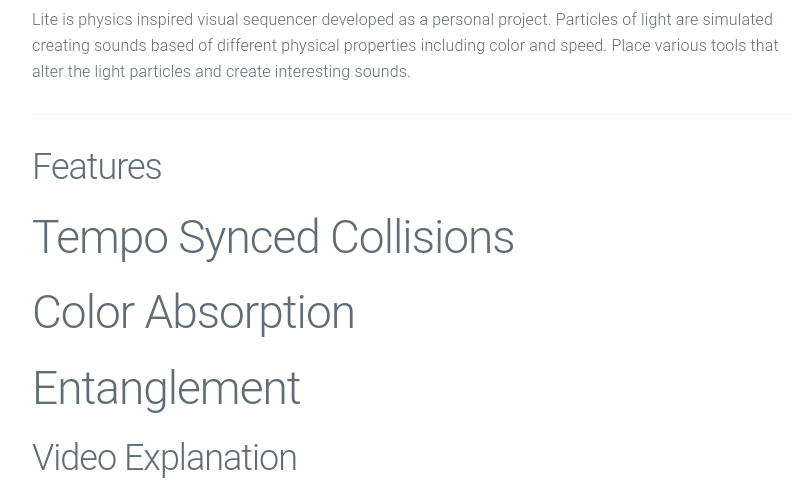
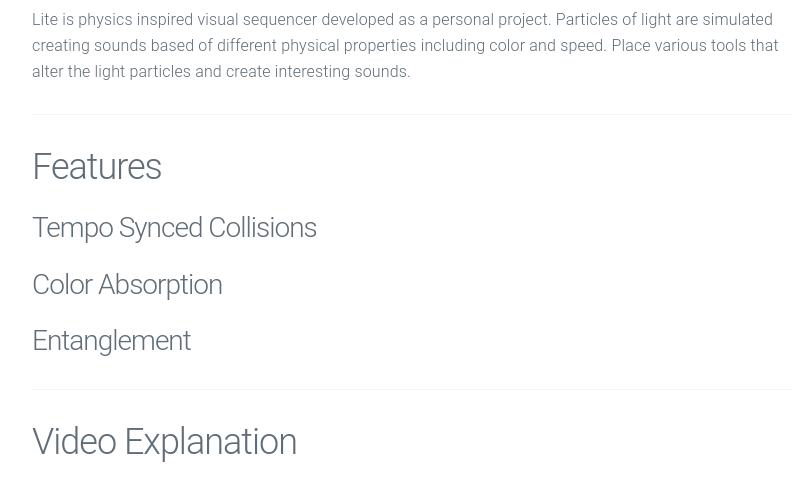
Before and after one commit to samhimit/samhimit.github.io, a Jekyll site: the page built from sound/_posts/2022-10-06-lite.md, in a window 1280 px wide. Shown: the part 651-1136 px from the top of the page, without its empty margins (228-1037 px from the left). Built offline with Jekyll 4.4.1, drawn with Linux system fonts in a browser that asks for light colours; grey boxes are pictures that could not be loaded.

Commit message:
updating headersize

```diff
--- a/sound/_posts/2022-10-06-lite.md
+++ b/sound/_posts/2022-10-06-lite.md
@@ -24,11 +24,13 @@ Lite is physics inspired visual sequencer developed as a personal project. Parti
 
 ## Features
 
-# Tempo Synced Collisions
+### Tempo Synced Collisions
 
-# Color Absorption
+### Color Absorption
 
-# Entanglement
+### Entanglement
+
+***
 
 ## Video Explanation
 
```
Also changed, not shown: games/_posts/2022-09-07-typequest.md (+3 -1 lines), games/_posts/2022-09-08-animalantics.md (+1 -1 lines), games/_posts/2022-10-06-bloobo.md (+3 -1 lines), others/_posts/2022-10-07-3dpaintings.md (+2 -0 lines).
